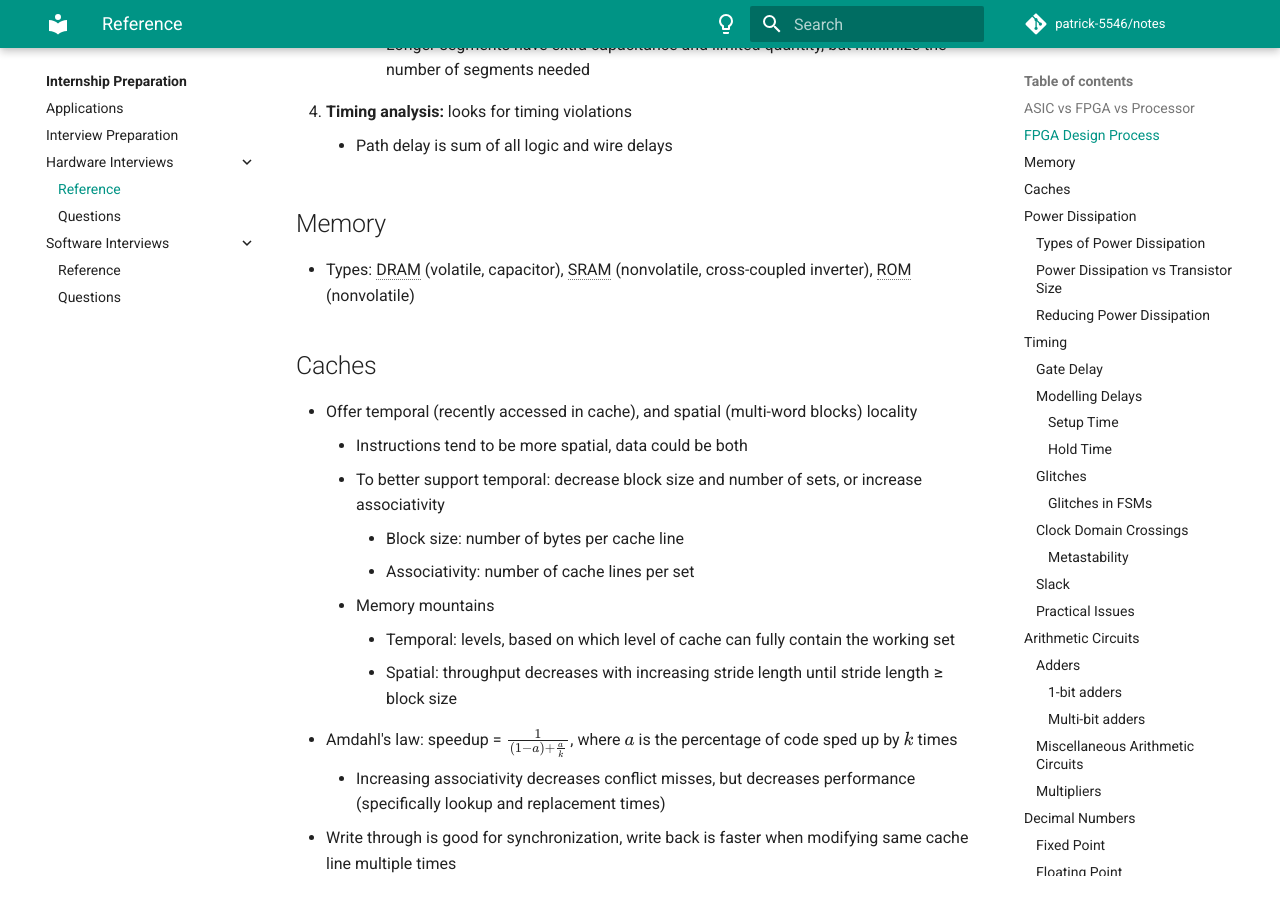
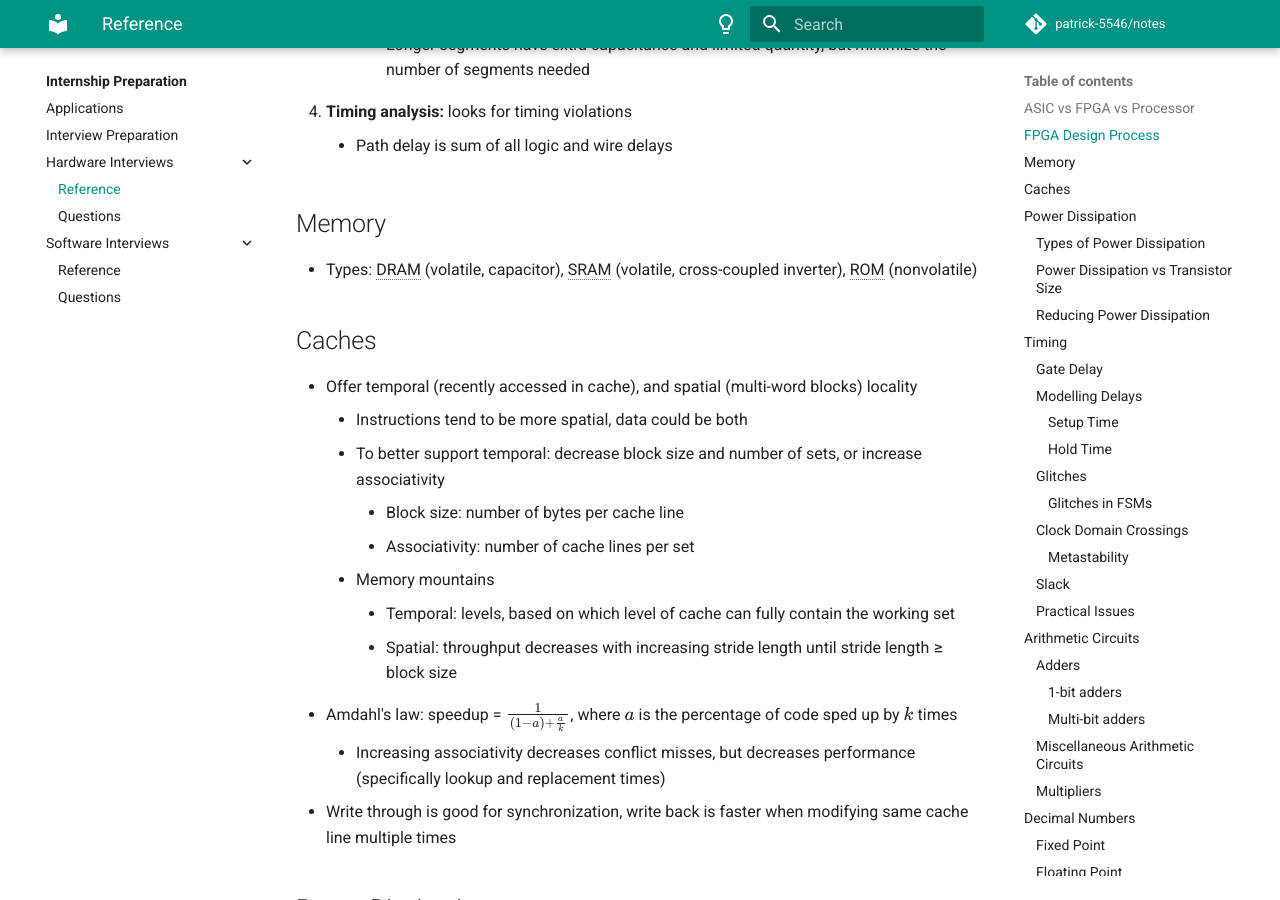
Before and after one commit to patrick-5546/notes, an MkDocs documentation site: the page built from docs/internship_prep/hardware/hw_reference.md, in a window 1280 px wide and 900 px high, scrolled down 1329 px. Built offline with MkDocs 1.6.1 and Material for MkDocs 9.7.7, drawn with Linux system fonts in a browser that asks for light colours; comment, search, counter and statistics services are not loaded; some of the changed text lies outside the part shown.

Commit message:
Proofread hw reference

```diff
--- a/docs/internship_prep/hardware/hw_reference.md
+++ b/docs/internship_prep/hardware/hw_reference.md
@@ -32,7 +32,7 @@
 
 ## Memory
 
-- Types: DRAM (volatile, capacitor), SRAM (nonvolatile, cross-coupled inverter), ROM (nonvolatile)
+- Types: DRAM (volatile, capacitor), SRAM (volatile, cross-coupled inverter), ROM (nonvolatile)
 
 ## Caches
 
```
Also changed, not shown: other parts of docs/internship_prep/hardware/hw_reference.md (+1 -1 lines).
